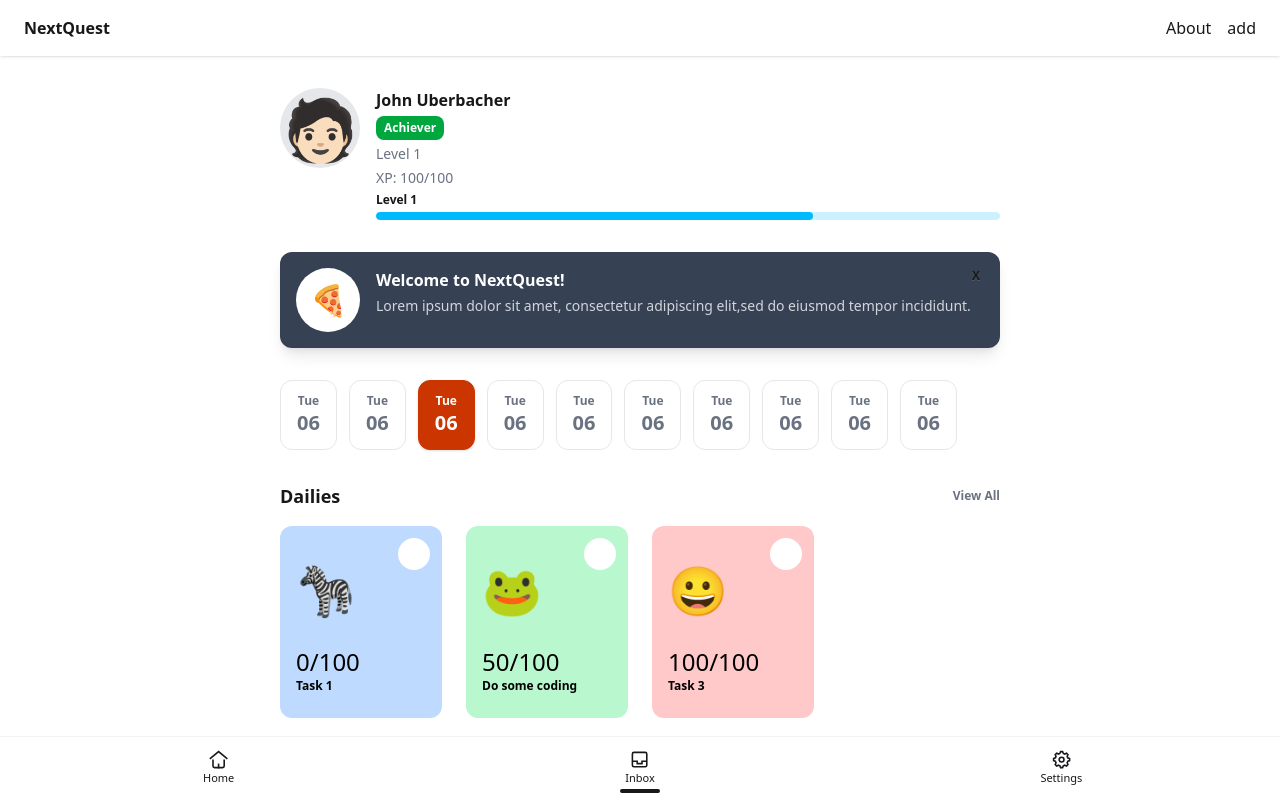
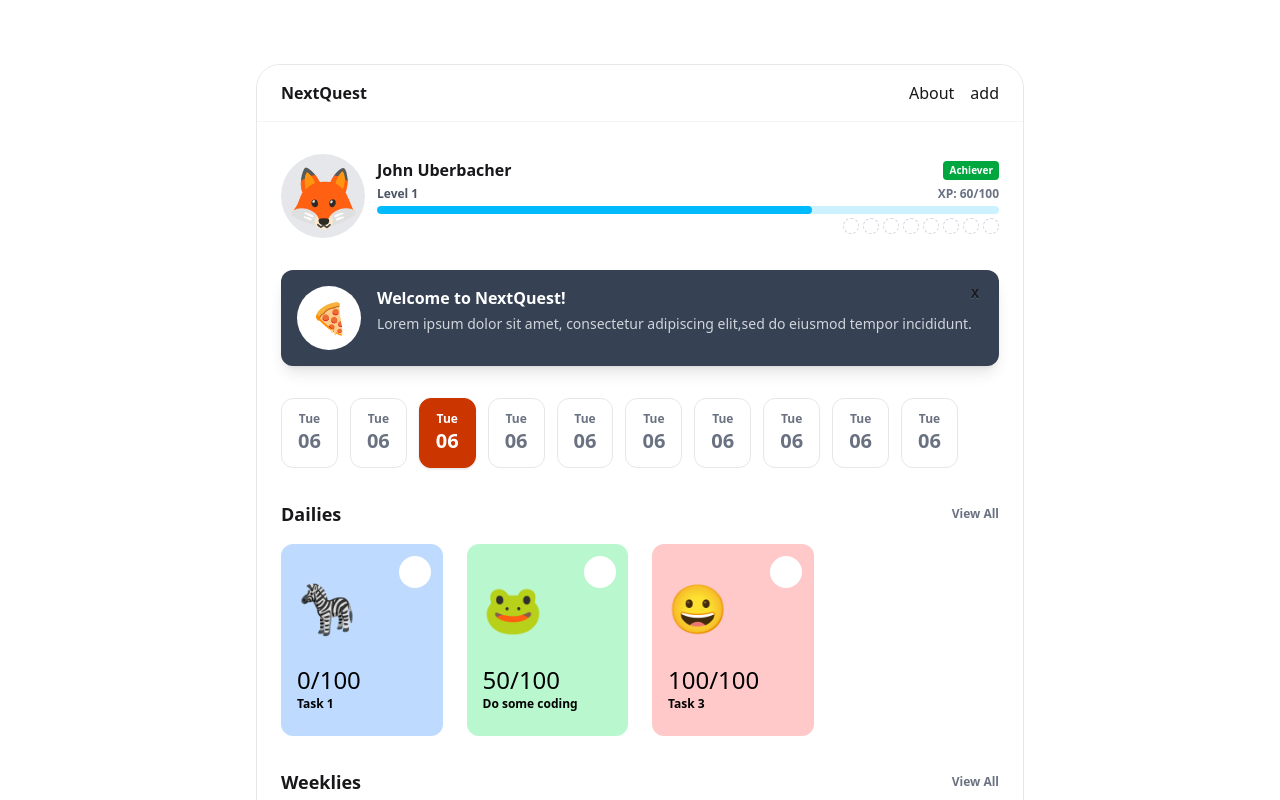
Before and after one commit to johnuberbacher/nextquest, a Vue app: page / in a window 1280 px wide. Shown: the top 800 px of the page. Built offline with nearby package versions, Linux system fonts and the light colour scheme; some icons are missing; the HTML template or start-up script is replaced by a standard one.

Commit message:
ui updates

```diff
--- a/src/App.vue
+++ b/src/App.vue
@@ -4,8 +4,11 @@ import HelloWorld from './components/HelloWorld.vue'
 </script>
 
 <template>
+  <div
+    class="h-full w-full max-w-3xl overflow-hidden md:m-auto md:my-16 md:rounded-3xl md:border md:border-gray-200 md:dark:border-gray-700"
+  >
     <header
-    class="sticky left-0 right-0 top-0 z-50 flex flex-col gap-3 border-gray-200 bg-white px-6 py-4 shadow-sm dark:border-gray-700 dark:bg-gray-800"
+      class="sticky left-0 right-0 top-0 z-50 flex flex-col gap-3 bg-white px-6 py-4 dark:bg-gray-800 md:border-b md:border-gray-100 md:dark:border-gray-700"
     >
       <!--<img alt="Vue logo" class="logo" src="@/assets/logo.svg" width="125" height="125" />-->
 
@@ -17,10 +20,8 @@ import HelloWorld from './components/HelloWorld.vue'
         </nav>
       </div>
     </header>
-  <div class="mx-auto mb-16 h-full w-full max-w-3xl overflow-hidden">
     <RouterView />
-  </div>
-  <div class="dock dock-md">
+    <div class="dock dock-md relative">
       <RouterLink to="/">
         <svg class="size-[1.2em]" xmlns="http://www.w3.org/2000/svg" viewBox="0 0 24 24">
           <g fill="currentColor" stroke-linejoin="miter" stroke-linecap="butt">
@@ -109,4 +110,5 @@ import HelloWorld from './components/HelloWorld.vue'
         <span class="dock-label">Settings</span>
       </RouterLink>
     </div>
+  </div>
 </template>
--- a/src/components/TheWelcome.vue
+++ b/src/components/TheWelcome.vue
@@ -17,22 +17,37 @@ const openReadmeInEditor = () => fetch('/__open-in-editor?file=README.md')
 
 <template>
   <div class="flex w-full flex-col items-start justify-start gap-8 px-6 pb-6 pt-8">
-    <div class="flex w-full flex-row gap-4">
+    <div class="flex w-full flex-row items-center justify-start gap-3">
       <div
-        class="flex aspect-square h-20 items-center justify-center rounded-full bg-gray-200 text-center text-white dark:bg-gray-600"
+        class="h-21 flex aspect-square items-center justify-center rounded-full bg-gray-200 text-center text-white dark:bg-gray-600"
       >
-        <div class="flex aspect-square items-center justify-center text-6xl">🧑🏻</div>
+        <div class="flex items-center justify-center text-6xl">🦊</div>
       </div>
       <div class="flex w-full flex-col items-start justify-start gap-1">
-        <div class="font-bold dark:text-white">John Uberbacher</div>
-        <div class="flex w-auto rounded-lg bg-green-600 px-2 py-1 text-xs font-bold text-white">
-          Achiever
+        <div class="flex w-full flex-row items-center justify-between gap-2">
+          <div class="font-bold dark:text-white">John Uberbacher</div>
+          <div
+            class="flex w-auto rounded-sm bg-green-600 px-1.5 py-0.5 text-[10px] font-bold text-white"
+          >
+            Achiever
+          </div>
         </div>
         <div class="flex w-full flex-col items-start justify-start gap-1">
-          <div class="text-sm text-gray-500 dark:text-gray-500">Level 1</div>
-          <div class="text-sm text-gray-500 dark:text-gray-500">XP: 100/100</div>
-          <div class="text-xs font-bold dark:text-gray-300">Level 1</div>
+          <div class="flex w-full flex-row items-center justify-between gap-2">
+            <div class="text-xs font-bold text-gray-600 dark:text-gray-300">Level 1</div>
+            <div class="text-xs font-bold text-gray-500 dark:text-gray-500">XP: 60/100</div>
+          </div>
           <progress className="progress progress-info w-full" value="70" max="100"></progress>
+          <div class="items flex w-full flex-row flex-wrap justify-end gap-1 text-end">
+            <div
+              v-for="(item, index) in 8"
+              :key="index"
+              :class="[
+                'aspect-square h-4 rounded-full border border-dashed',
+                ' border-gray-300 dark:border-gray-600',
+              ]"
+            ></div>
+          </div>
         </div>
       </div>
     </div>
--- a/src/router/index.ts
+++ b/src/router/index.ts
@@ -2,6 +2,10 @@ import { createRouter, createWebHistory } from 'vue-router'
 import HomeView from '../views/HomeView.vue'
 
 const router = createRouter({
+  scrollBehavior(to, from, savedPosition) {
+    // always scroll to top
+    return { top: 0 }
+  },
   history: createWebHistory(import.meta.env.BASE_URL),
   routes: [
     {
```
Lines whose indentation alone changed are shown as unchanged.
